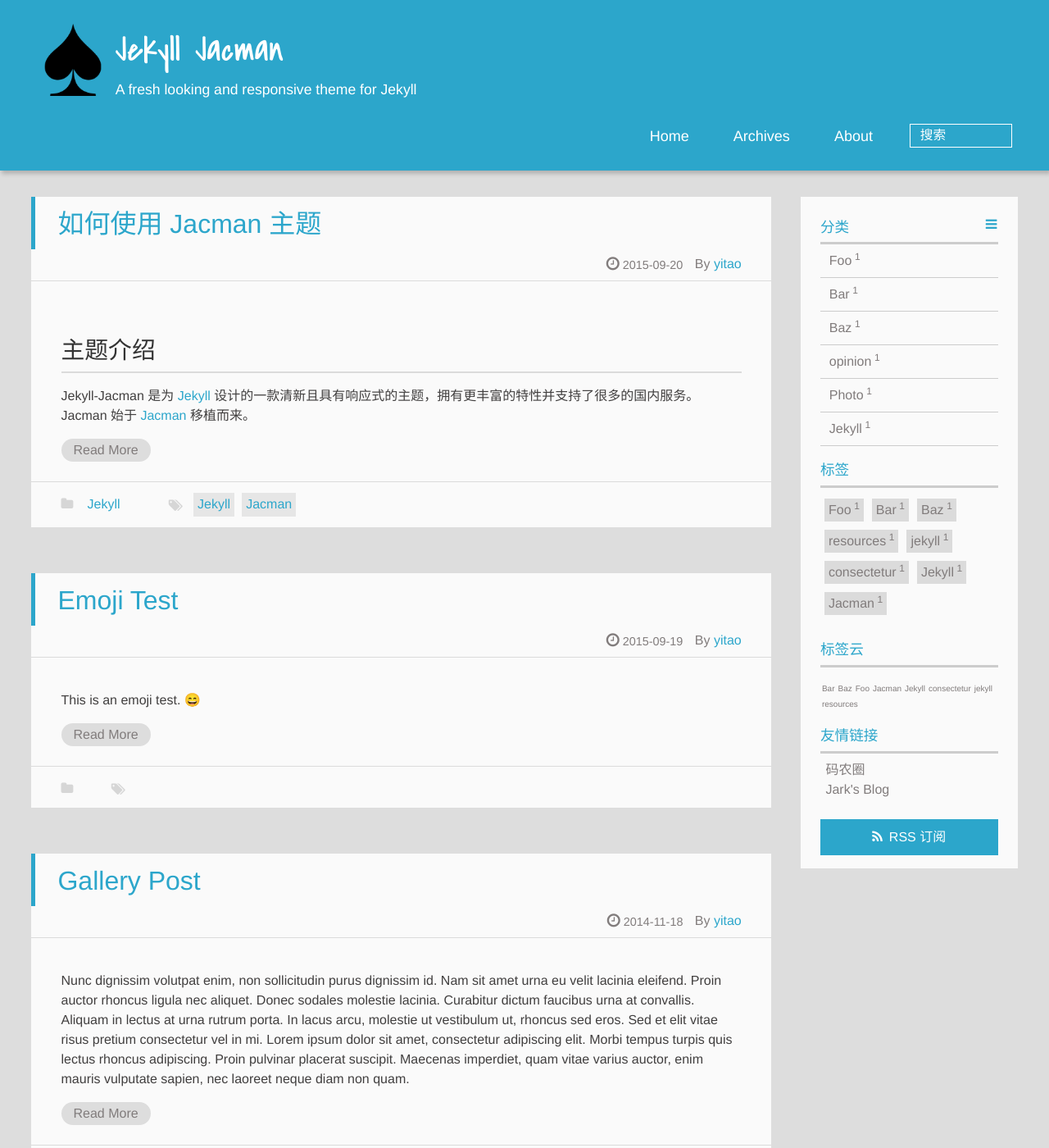
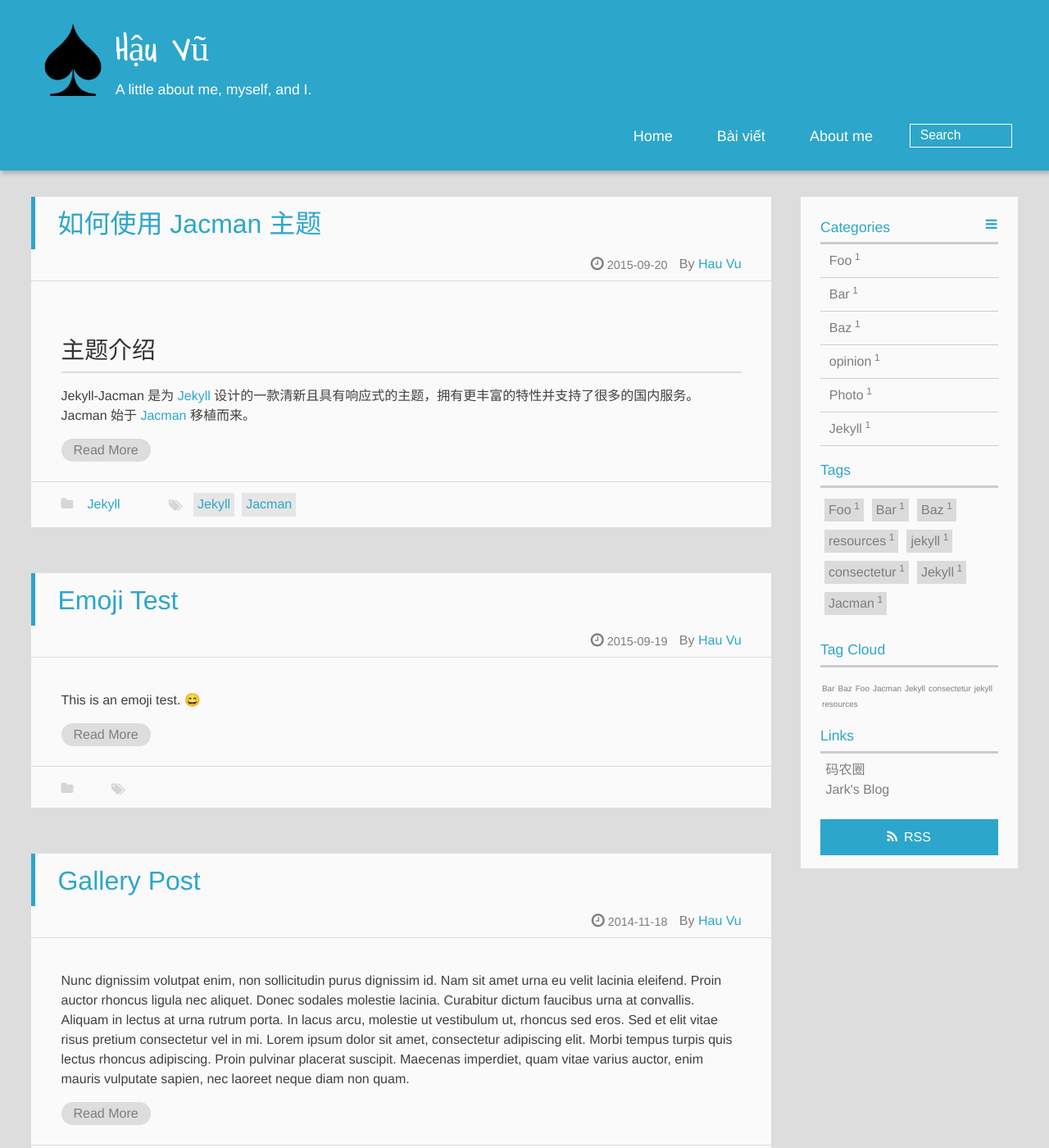
Before and after one commit to Simpleyyt/jekyll-jacman, a Jekyll site: the page built from index.html, in a window 1280 px wide and 1400 px high. Shown: the whole window at 82% size. Built offline with Jekyll 4.4.1, drawn with Linux system fonts in a browser that asks for light colours; emoji names are drawn with the system emoji font; formulas are drawn with MathJax 3; the list of posts is cut into pages by our own code; some of the changed text lies outside the part shown.

Commit message:
Update config.yml

```diff
--- a/_config.yml
+++ b/_config.yml
@@ -28,20 +28,20 @@ defaults:
 paginate: 20
 
 #### Site
-title : Jekyll Jacman
-tagline: A fresh looking and responsive theme for Jekyll
+title : Hậu Vũ
+tagline: A little about me, myself, and I.
 assets: /assets
 url:
 baseurl:
 
 #### Language
-language: zh-CN    ## blog site languages: en, zh-CN, zh-TW, de
+language: en    ## blog site languages: en, zh-CN, zh-TW, de
 
 #### Menu
 menu:
   Home: /
-  Archives: /archives
-  About: /about
+  Bài viết: /archives
+  About me: /about
 ## you can create `tags` and `categories` folders (I had created them already).
 ## And create a `index.md` file in each of them.
 ## set `front-matter`as
@@ -84,18 +84,18 @@ share_to: true #enable share-to buttons if true
 
 #### Author information
 author:
-  name: yitao      ## e.g. wuchong Author name
-  intro_line1:  "Hello ,I'm Larry Page in Google."    ## your introduction on the bottom of the page
-  intro_line2:  "This is my blog,believe it or not."  ## the 2nd line
+  name: Hau Vu      ## e.g. wuchong Author name
+  intro_line1:  "Xin chào, tôi là Hậu Vũ."    ## your introduction on the bottom of the page
+  intro_line2:  "Đây là blog cá nhân của tôi, hy vọng mọi người sẽ ủng hộ =))"  ## the 2nd line
   weibo:      ## e.g. wuchong1014 or 2176287895 for http://weibo.com/2176287895
   weibo_verifier:  ## e.g. b3593ceb Your weibo-show widget verifier ,if you use weibo-show it is needed.
   tsina:      ## e.g. 2176287895  Your weibo ID,It will be used in share button.
   douban:     ## e.g. wuchong1014 or your id for https://www.douban.com/people/wuchong1014
   zhihu:      ## e.g. jark  for http://www.zhihu.com/people/jark
-  email:      ## e.g. imjark@gmail.com
+  email:      ## e.g. hauvp_uet@gmail.com
   twitter:    ## e.g. jarkwu for https://twitter.com/jarkwu
-  github:     ## e.g. wuchong for https://github.com/wuchong
-  facebook:   ## e.g. imjark for https://facebook.com/imjark
+  github:     ## e.g. wuchong for https://github.com/hauvp
+  facebook:   ## e.g. imjark for https://facebook.com/mister.rainy
   linkedin:   ## e.g. wuchong1014 for https://www.linkedin.com/in/wuchong1014
   google_plus:    ## e.g. "111190881341800841449" for https://plus.google.com/u/0/111190881341800841449, the "" is needed!
   stackoverflow:  ## e.g. 3222790 for http://stackoverflow.com/users/3222790/jark
```
